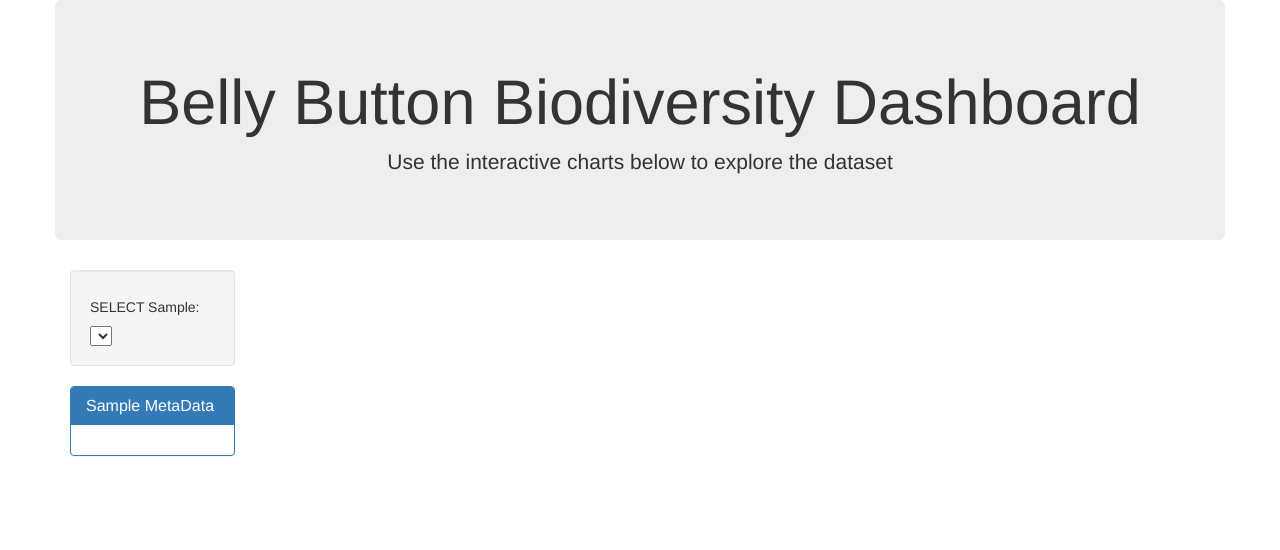
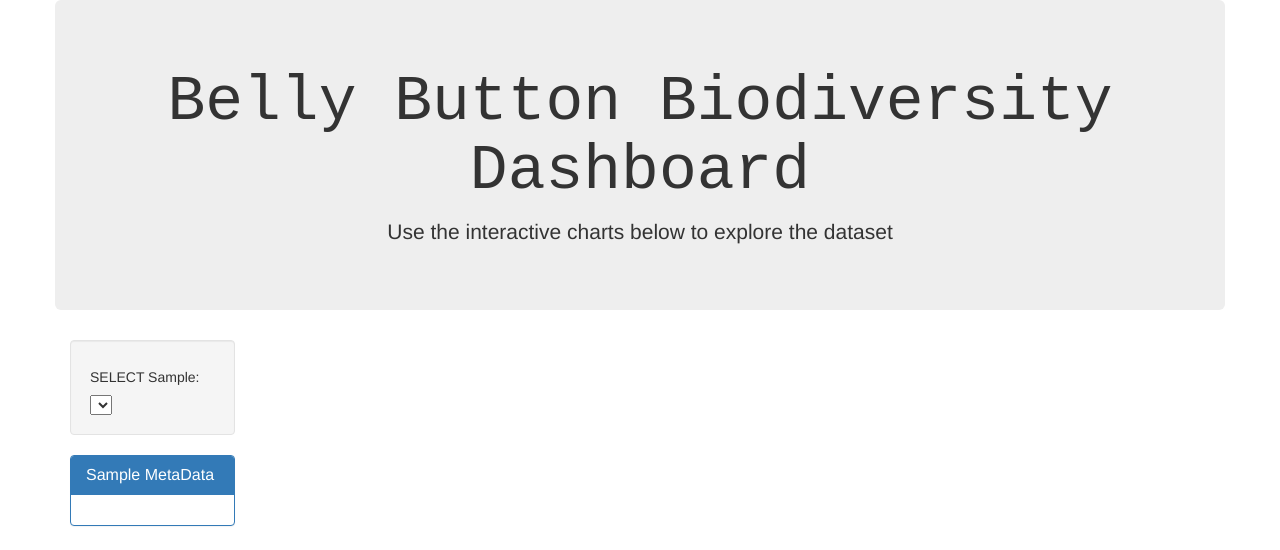
Before and after one commit to annasiatico/Belly-Button-Biodiversity, a Flask app: page / in a window 1280 px wide. Shown: the top 550 px of the page. Run offline with Flask 2, Linux system fonts and the light colour scheme; data that the repository does not hold is empty; some libraries are stand-ins or nearby versions.

Commit message:
updated html file

```diff
--- a/templates/index.html
+++ b/templates/index.html
@@ -8,15 +8,18 @@
   <title>Flask Plotlyjs Example</title>
   <link rel="shortcut icon" href="{{ url_for('static', filename='favicon.ico') }}">
   <link rel="stylesheet" href="https://maxcdn.bootstrapcdn.com/bootstrap/3.3.7/css/bootstrap.min.css">
+  <link rel="stylesheet" href="static/css/style.css">
 </head>
 
 <body>
 
   <div class="container">
     <div class="row">
-      <div class="col-md-12 jumbotron text-center">
-        <h1>Belly Button Biodiversity Dashboard</h1>
-        <p>Use the interactive charts below to explore the dataset</p>
+      <div class="col-md-12 jumbotron jumbotron-fluid text-center">
+        <div class="jumbotron-text">
+          <h1>Belly Button Biodiversity Dashboard</h1>
+          <p>Use the interactive charts below to explore the dataset</p>
+        </div>
       </div>
     </div>
     <div class="row">
```
